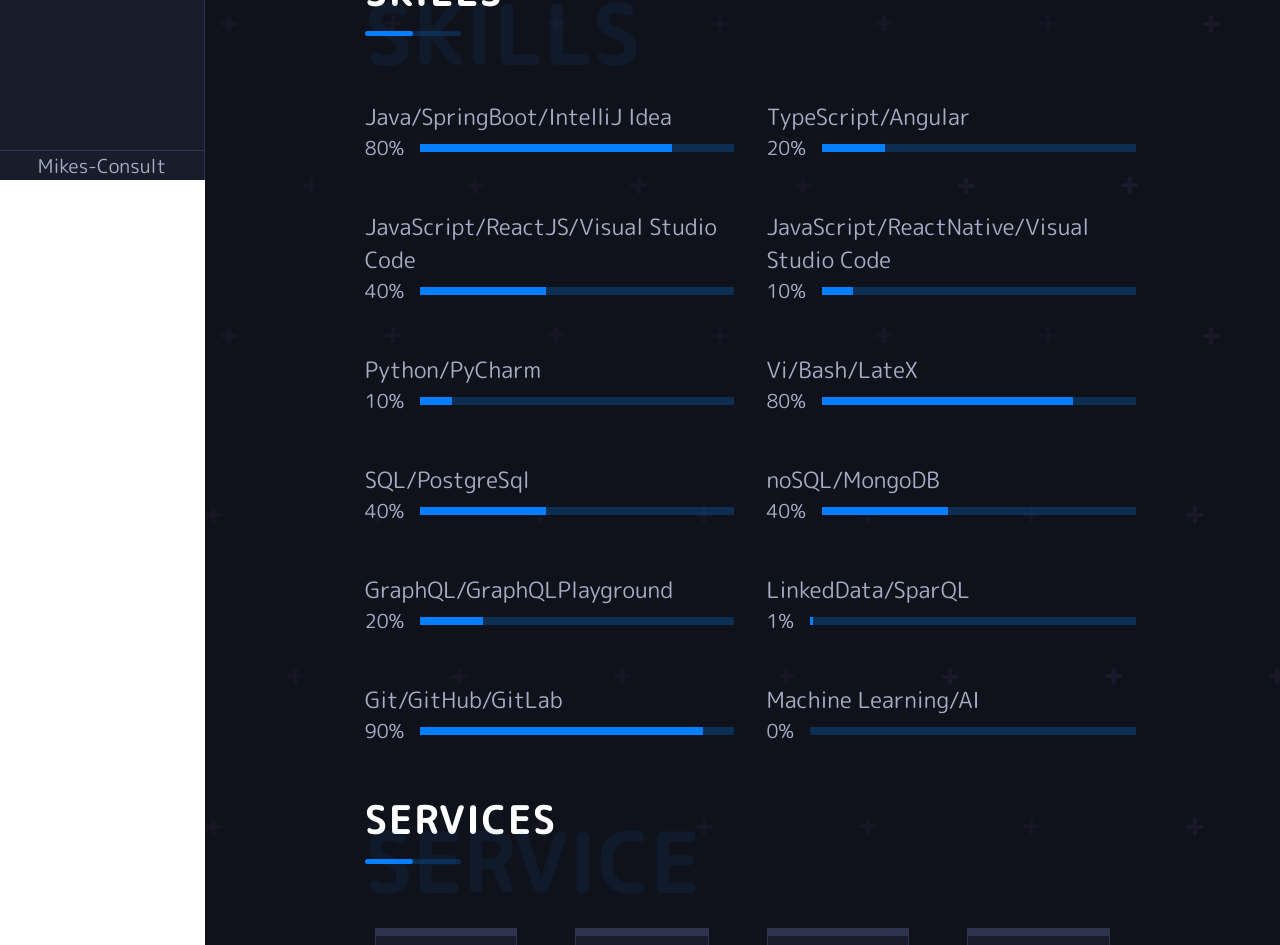
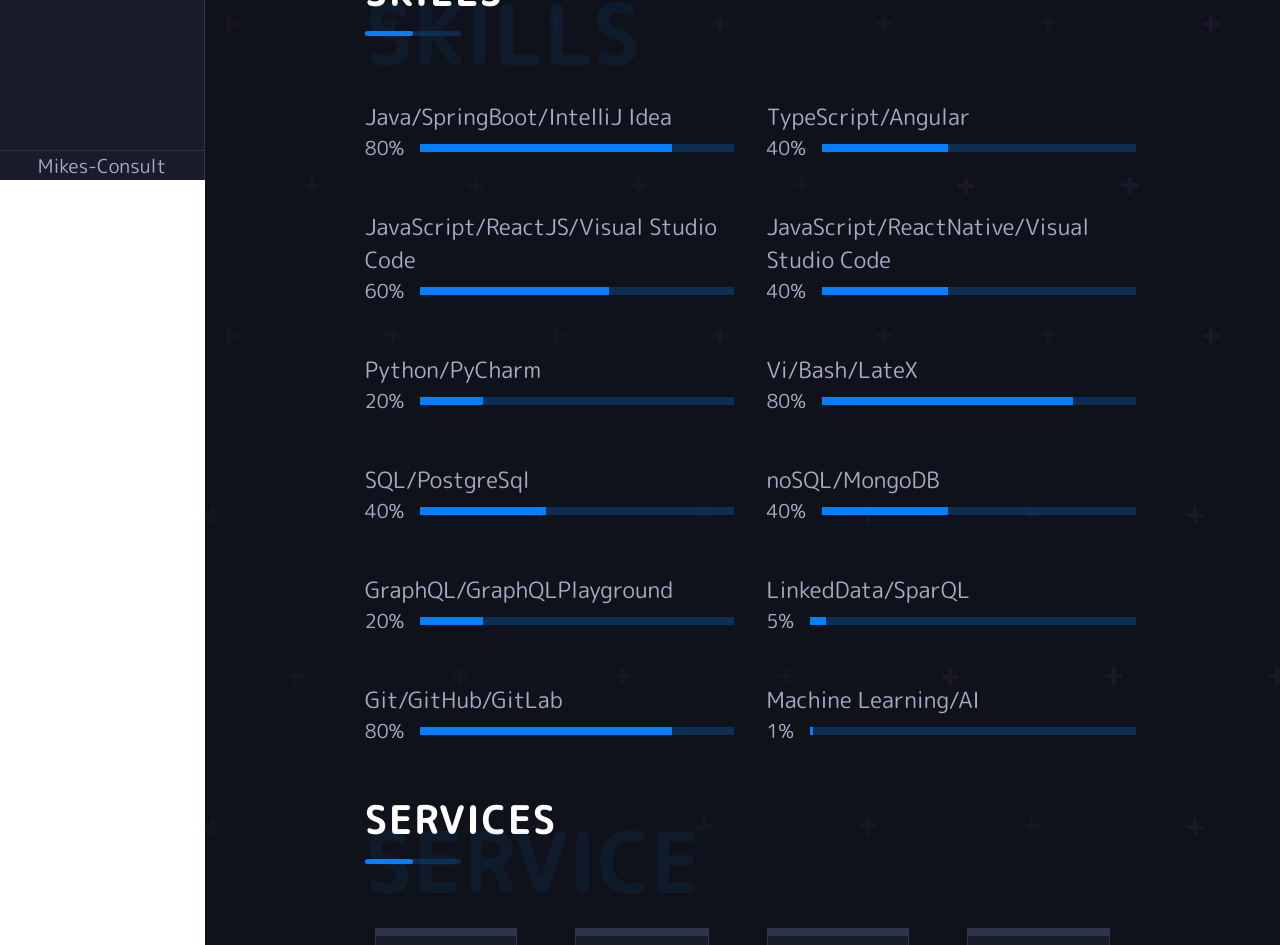
Before and after one commit to danmikes/portfolio, a React (Create React App) app: page /about in a window 1280 px wide. Shown: the part 620-1565 px from the top of the page. Built offline with nearby package versions, Linux system fonts and the light colour scheme.

Commit message:
javascript 40%->60%

```diff
--- a/src/page/AboutPage.jsx
+++ b/src/page/AboutPage.jsx
@@ -16,17 +16,17 @@
       <Title title={'skills'} span={'skills'} />
       <div className="skills-container">
         <SkillSection skill={'Java/SpringBoot/IntelliJ Idea'} progress={'80%'} />
-        <SkillSection skill={'TypeScript/Angular'} progress={'20%'} />
-        <SkillSection skill={'JavaScript/ReactJS/Visual Studio Code'} progress={'40%'} />
-        <SkillSection skill={'JavaScript/ReactNative/Visual Studio Code'} progress={'10%'} />
-        <SkillSection skill={'Python/PyCharm'} progress={'10%'} />
+        <SkillSection skill={'TypeScript/Angular'} progress={'40%'} />
+        <SkillSection skill={'JavaScript/ReactJS/Visual Studio Code'} progress={'60%'} />
+        <SkillSection skill={'JavaScript/ReactNative/Visual Studio Code'} progress={'40%'} />
+        <SkillSection skill={'Python/PyCharm'} progress={'20%'} />
         <SkillSection skill={'Vi/Bash/LateX'} progress={'80%'} />
         <SkillSection skill={'SQL/PostgreSql'} progress={'40%'} />
         <SkillSection skill={'noSQL/MongoDB'} progress={'40%'} />
         <SkillSection skill={'GraphQL/GraphQLPlayground'} progress={'20%'} />
-        <SkillSection skill={'LinkedData/SparQL'} progress={'1%'} />
-        <SkillSection skill={'Git/GitHub/GitLab'} progress={'90%'} />
-        <SkillSection skill={'Machine Learning/AI'} progress={'0%'} />
+        <SkillSection skill={'LinkedData/SparQL'} progress={'5%'} />
+        <SkillSection skill={'Git/GitHub/GitLab'} progress={'80%'} />
+        <SkillSection skill={'Machine Learning/AI'} progress={'1%'} />
       </div>
 
       <Title title={'services'} span={'service'} />
```
Also changed, not shown: src/App.scss (+12 -12 lines).
